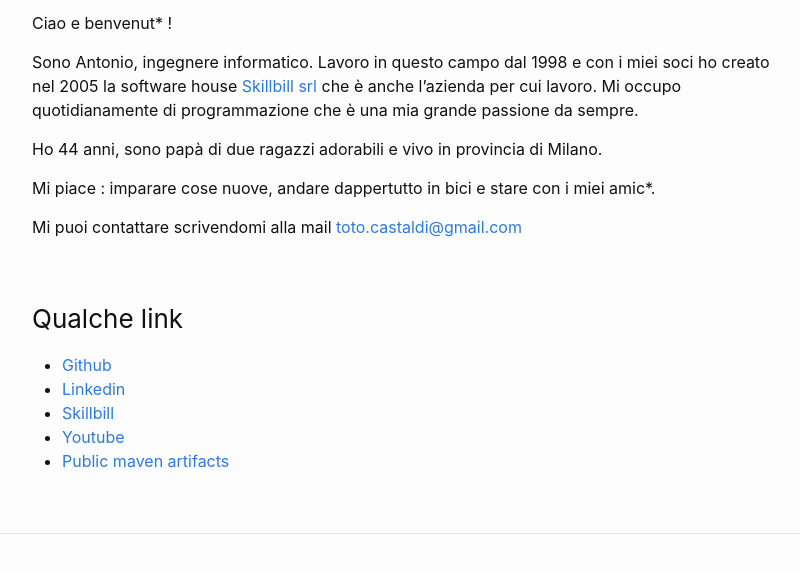
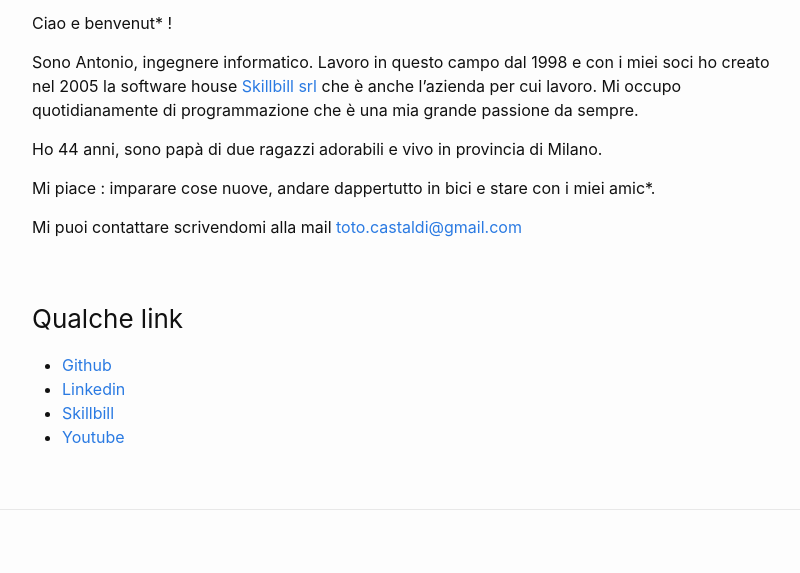
Before and after one commit to toto-castaldi/toto-castaldi.github.io, a Jekyll site: the page built from info.markdown, in a window 1280 px wide, cut to the strip 374-968 px from the top of the page. Shown: the top 573 px of the strip, without its empty margins (238-1038 px from the left). Built offline with Jekyll 4.4.1, drawn with Linux system fonts in a browser that asks for light colours.

Commit message:
Less links

```diff
--- a/info.markdown
+++ b/info.markdown
@@ -22,4 +22,3 @@ Mi puoi contattare scrivendomi alla mail [toto.castaldi@gmail.com](mailto:toto.c
  - [Linkedin](http://www.linkedin.com/in/antoniocastaldi)
  - [Skillbill](http://www.skillbill.it)
  - [Youtube](https://www.youtube.com/user/toto0castaldi)
- - [Public maven artifacts](https://search.maven.org/#search%7Cga%7C1%7Ccom.github.toto-castaldi)
```
